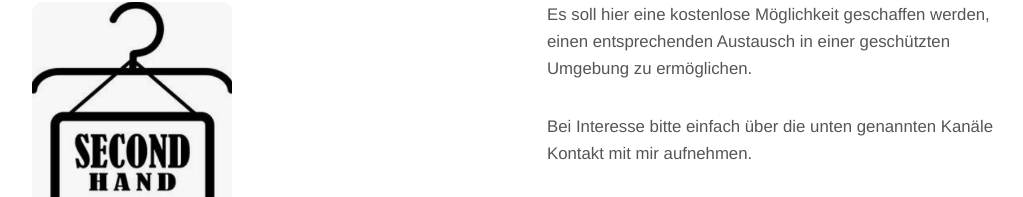
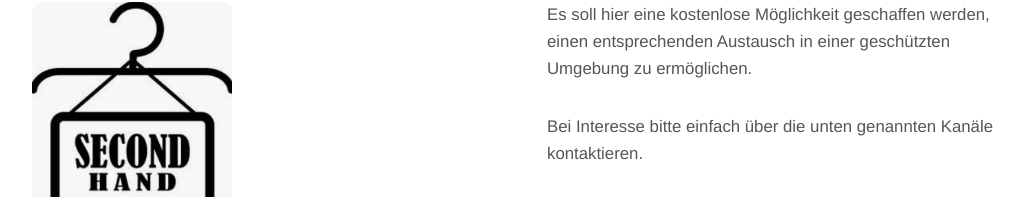
Before and after one commit to gems-alt/gems-alt.github.io, a plain HTML site: page index.html in a window 1280 px wide. Shown: the part 292-489 px from the top of the page, without its empty margins (178-1201 px from the left). Drawn offline with Linux system fonts and the light colour scheme.

Commit message:
Update contact phrasing in index.html

```diff
--- a/index.html
+++ b/index.html
@@ -43,7 +43,7 @@ p { font-size: 1.05rem; line-height: 1.6; margin-bottom: 32px; color: #555; }
 
       <p>Diese Seite richtet sich in erster Linie an Verkäufer und Interessenten von getragener Mädchen-Wäsche.</p>
       <p>Es soll hier eine kostenlose Möglichkeit geschaffen werden, einen entsprechenden Austausch in einer geschützten Umgebung zu ermöglichen.</p>
-      <p>Bei Interesse bitte einfach über die unten genannten Kanäle Kontakt mit mir aufnehmen.</p>
+      <p>Bei Interesse bitte einfach über die unten genannten Kanäle kontaktieren.</p>
 
       <p>Vielen Dank!</p>
 
```
